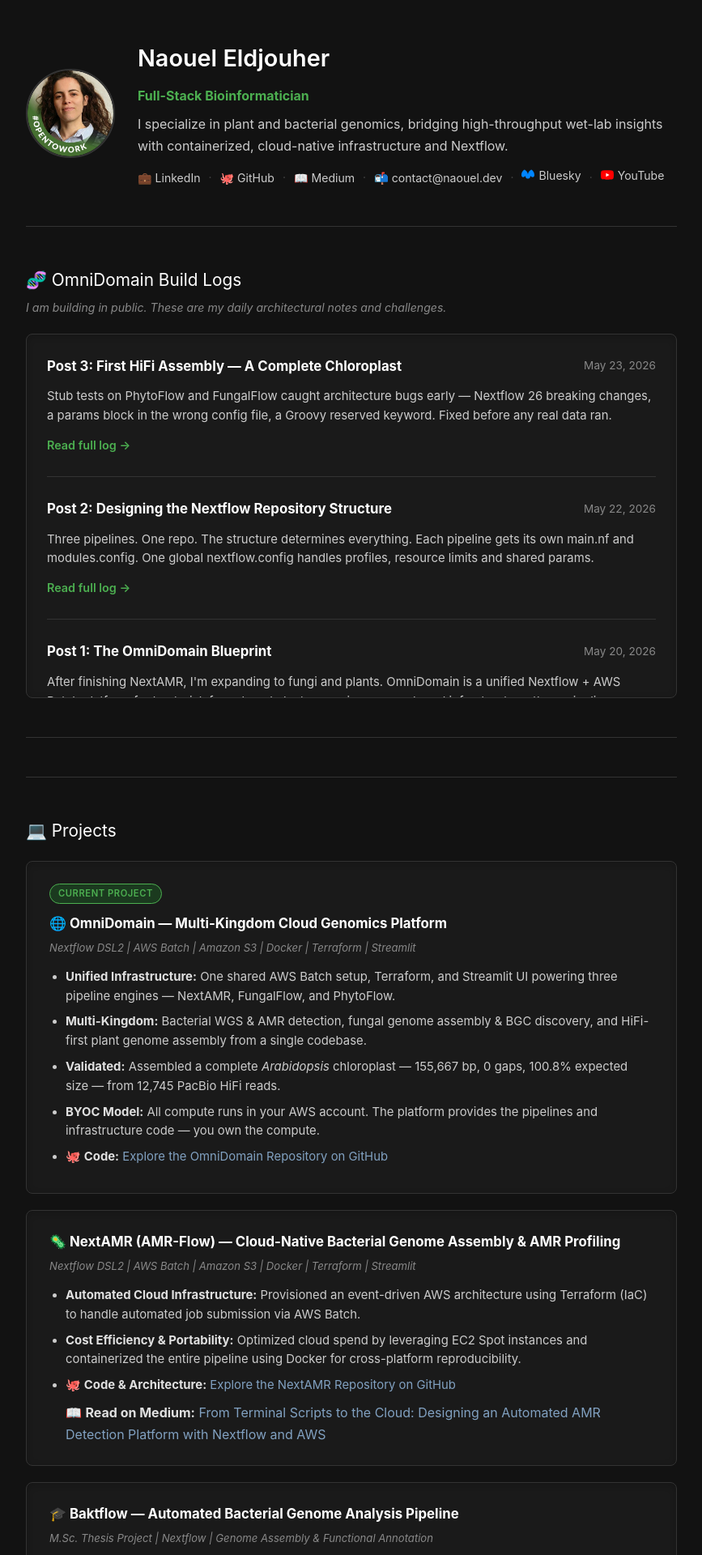
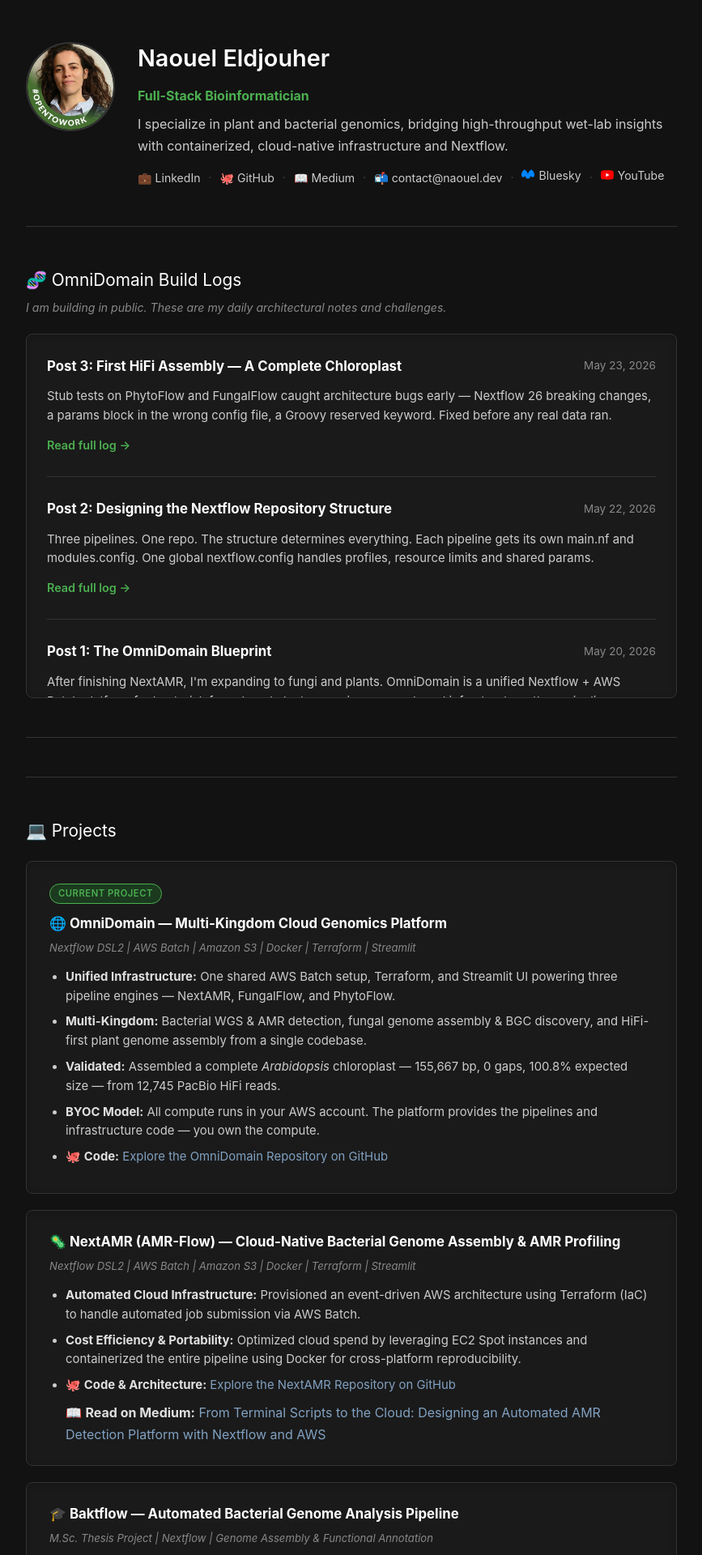
Before and after one commit to NaouelEldjouher/NaouelEldjouher.github.io, a Jekyll site: the page built from index.html, in a window 1280 px wide. Shown: the top 1920 px of the page at 81% size, without its empty margins (206-1073 px from the left). Built offline with Jekyll 4.4.1, drawn with Linux system fonts in a browser that asks for light colours.

Commit message:
Update index.html

```diff
--- a/index.html
+++ b/index.html
@@ -114,9 +114,9 @@ title: Naouel Eldjouher
 </head>
 <body>
 
-<div class="intro" style="display:flex; align-items:center; gap:28px; margin-bottom:48px;">
-  <img src="/profile.png" alt="Naouel Eldjouher"
-    style="width:110px; height:110px; border-radius:50%; object-fit:cover; border:2px solid #333; flex-shrink:0;">
+<div class="intro" style="display:flex; align-items:flex-start; gap:28px; margin-bottom:48px;">
+<img src="/profile.png" alt="Naouel Eldjouher"
+  style="width:110px; height:110px; border-radius:50%; object-fit:cover; border:2px solid #333; flex-shrink:0; margin-top:4px;">
   <div>
     <h1 style="color:#ffffff; font-size:1.8em; font-weight:600; margin-bottom:8px;">Naouel Eldjouher</h1>
     <strong style="color:#4CAF50;">Full-Stack Bioinformatician</strong>
```
